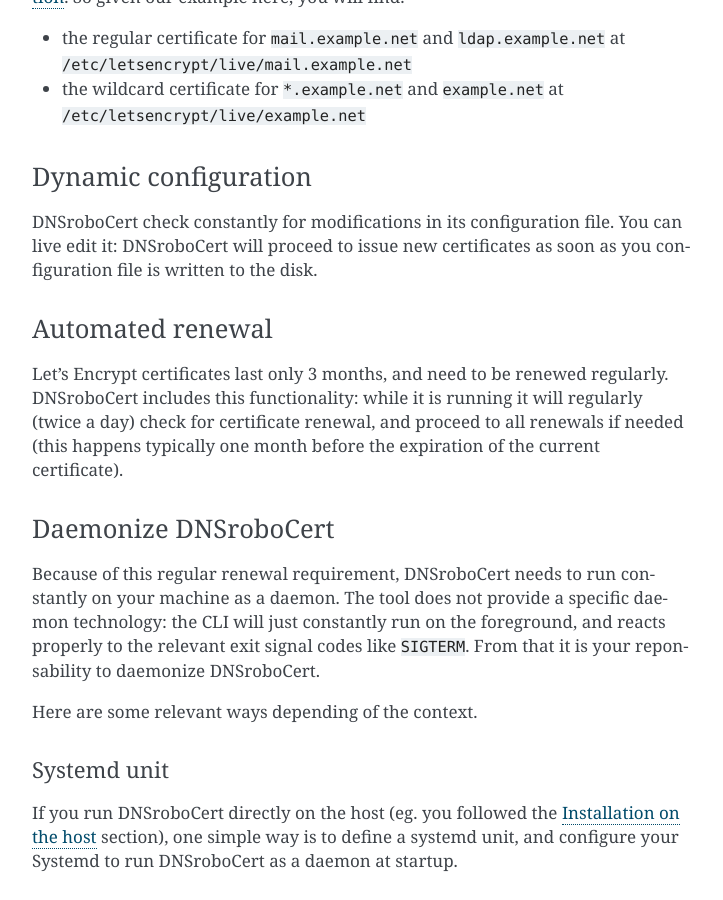
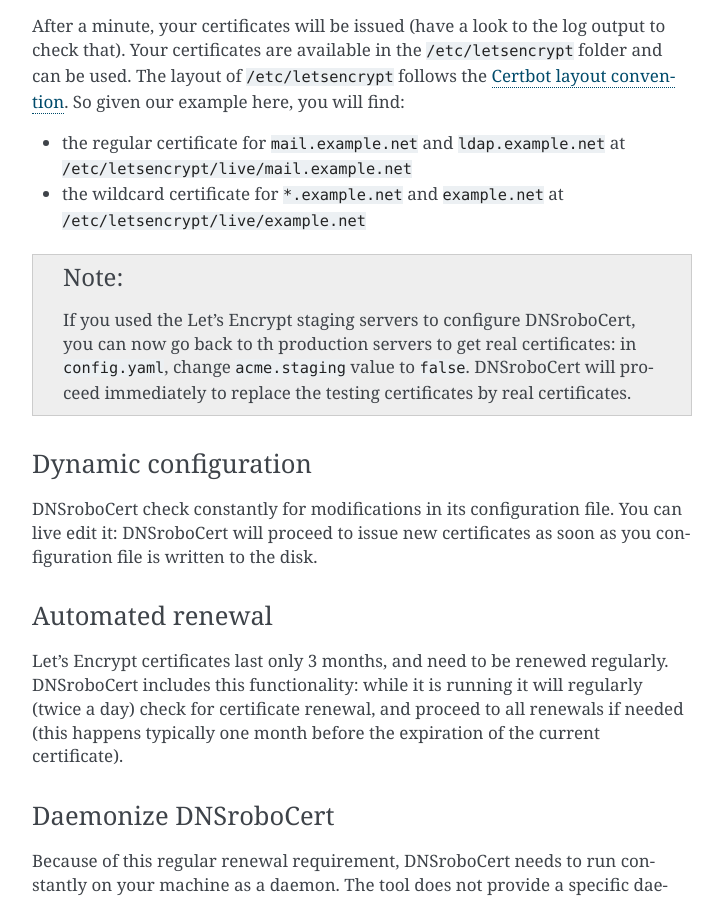
Before and after one commit to adferrand/dnsrobocert, a Sphinx documentation site: the page built from docs/user_guide.rst, in a window 1280 px wide and 900 px high, scrolled down 5771 px. Shown: the whole window, without its empty margins (388-1111 px from the left). Built offline with Sphinx 7.4.7, drawn with Linux system fonts in a browser that asks for light colours; some of the changed text lies outside the part shown.

Commit message:
Improve documentation about staging servers

```diff
--- a/docs/user_guide.rst
+++ b/docs/user_guide.rst
@@ -115,10 +115,10 @@ Configuring DNSroboCert consists in writing its unique configuration file (we as
 ``/etc/dnsrobocert/config.yml``). In particular 3 things need to be set up, and correspond to the 3
 main sections of the configuration file:
 
-* in `acme`, we define the Let's Encrypt account that will be used to issue certificates
-* in `profiles`, we describe the DNS credentials and the DNS provider associated to the DNS zone to fulfill
+* in ``acme``, we define the Let's Encrypt account that will be used to issue certificates
+* in ``profiles``, we describe the DNS credentials and the DNS provider associated to the DNS zone to fulfill
   DNS-01 challenges
-* and finally in `certificates`, we list the certificates that DNSroboCert will issue and regularly renew.
+* and finally in ``certificates``, we list the certificates that DNSroboCert will issue and regularly renew.
 
 We can write the configuration file in draft mode: in this case, DNSroboCert will validate the configuration
 file, but will not do anything with it. This is quite suitable during the initial configuration phase.
@@ -136,11 +136,13 @@ Basically we need to decide which email will be associated to the Let's Encrypt
 by Let's Encrypt administrators to broadcast important messages, and particularly when your certificates
 are about to expire. This email is put in the `acme.email_account` property.
 
-During DNSroboCert configuration, you will certainly want to test things without targeting the Let's Encrypt
-production servers, since these servers have certificate rate creation limits. This can be done by setting
-the property `acme.staging` to `true`.
+.. note::
 
-At this point, our `config.yml` looks like this:
+    During DNSroboCert configuration, you will certainly want to test things without targeting the Let's Encrypt
+    production servers, since these servers have certificate rate creation limits. This can be done by setting
+    the property ``acme.staging`` to ``true``: in this case Let's Encrypt staging servers will be used.
+
+At this point, our ``config.yml`` looks like this:
 
 .. code-block:: yaml
 
@@ -264,6 +266,12 @@ the `Certbot layout convention`_. So given our example here, you will find:
 * the regular certificate for ``mail.example.net`` and ``ldap.example.net`` at ``/etc/letsencrypt/live/mail.example.net``
 * the wildcard certificate for ``*.example.net`` and ``example.net`` at ``/etc/letsencrypt/live/example.net``
 
+.. note::
+
+    If you used the Let's Encrypt staging servers to configure DNSroboCert, you can now go back to th
+    production servers to get real certificates: in ``config.yaml``, change ``acme.staging`` value to
+    ``false``. DNSroboCert will proceed immediately to replace the testing certificates by real certificates.
+
 Dynamic configuration
 ---------------------
 
```
